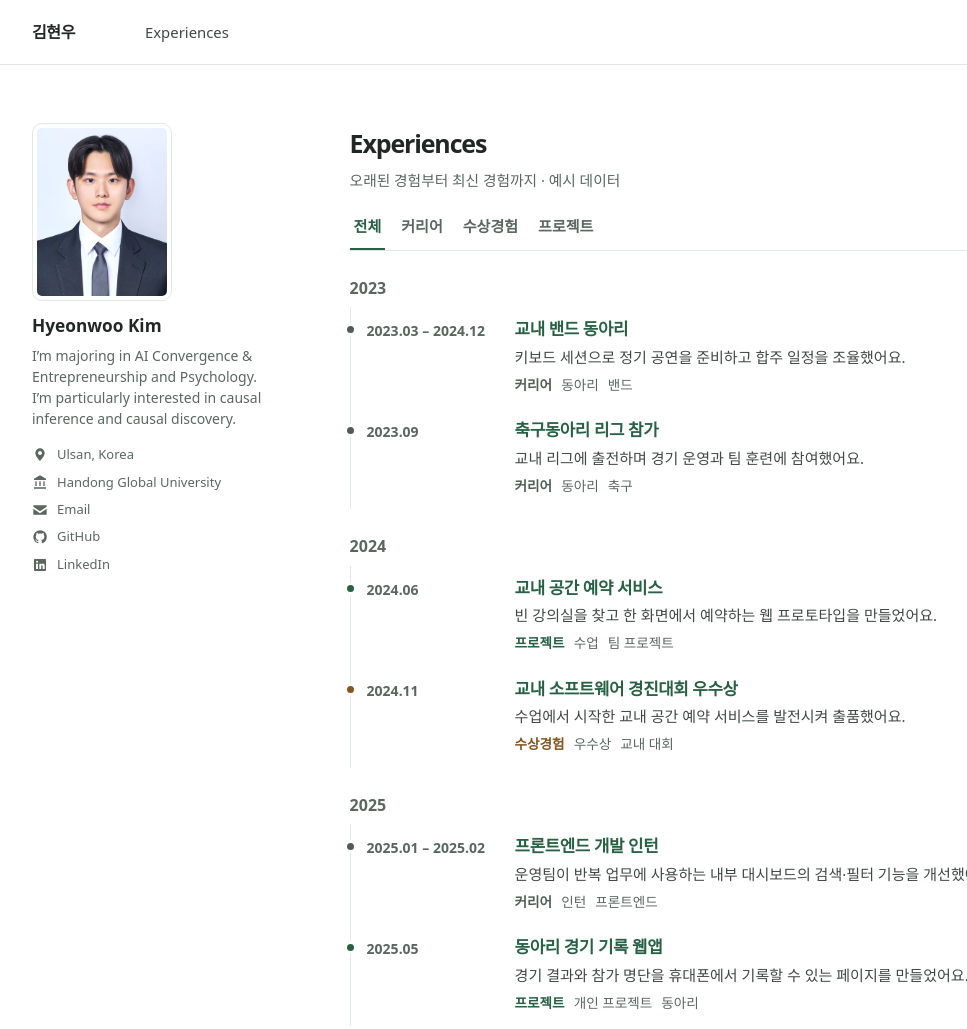
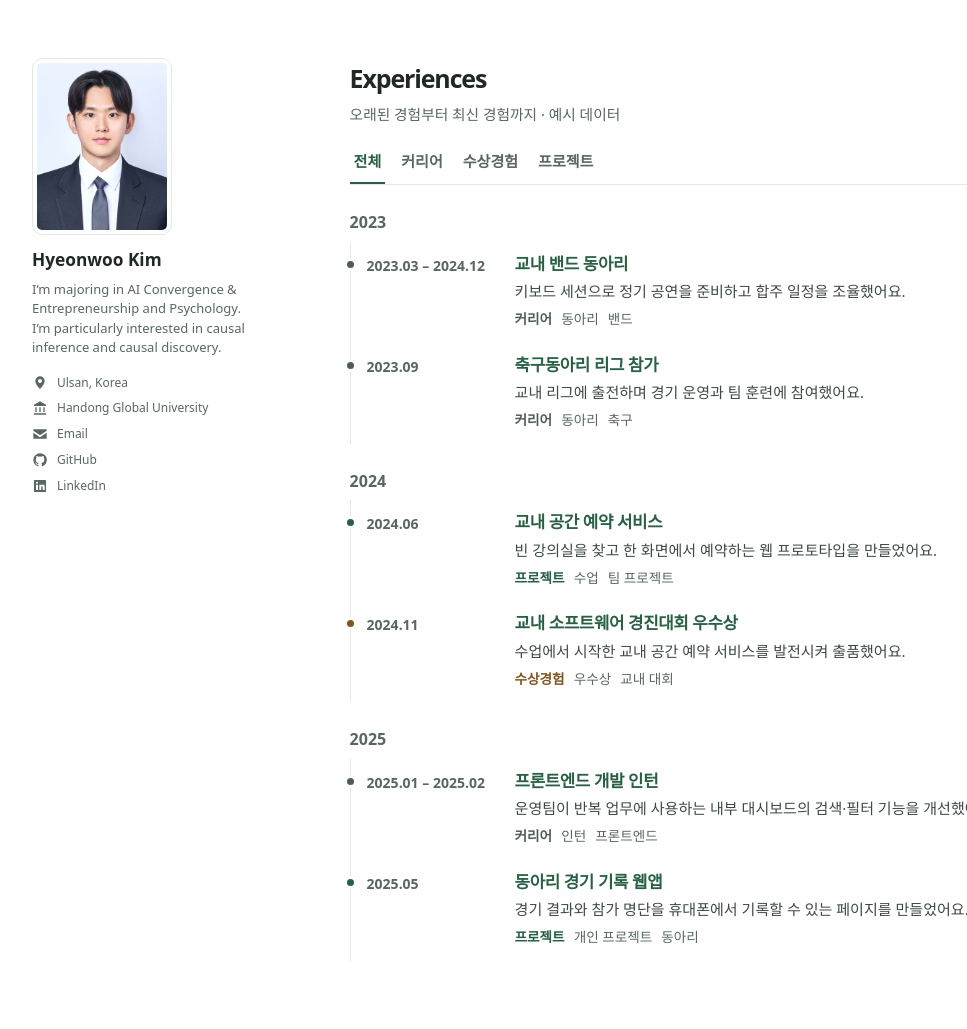
Before and after one commit to Jesse-hyeon/Jesse-hyeon.github.io, a plain HTML site: page index.html in a window 1280 px wide. Shown: the top 1029 px of the page, without its empty margins (88-1055 px from the left). Drawn offline with Linux system fonts and the light colour scheme; a web font is replaced by a local one.

Commit message:
Refine profile typography and remove top navigation

```diff
--- a/index.html
+++ b/index.html
@@ -6,25 +6,20 @@
   <meta name="description" content="커리어, 수상, 프로젝트를 시간순으로 모은 포트폴리오">
   <title>김현우 포트폴리오</title>
   <link rel="stylesheet" href="https://cdn.jsdelivr.net/gh/orioncactus/pretendard@v1.3.9/dist/web/variable/pretendardvariable-dynamic-subset.css">
-  <link rel="stylesheet" href="./styles.css?v=13">
+  <link rel="stylesheet" href="./styles.css?v=14">
   <script src="./entries.js" defer></script>
   <script src="./app.js" defer></script>
 </head>
 <body data-page="timeline" id="top">
-  <header class="site-header">
-    <div class="shell header-inner">
-      <a class="brand" href="./index.html">김현우</a>
-      <nav class="site-nav" aria-label="주 메뉴">
-        <a href="#timeline">Experiences</a>
-      </nav>
-    </div>
-  </header>
   <div class="shell page-layout">
     <aside class="profile" aria-label="프로필">
       <img class="profile-avatar" src="./assets/profile.webp" width="360" height="463" alt="김현우 프로필 사진">
       <div class="profile-copy">
         <p class="profile-name">Hyeonwoo Kim</p>
-        <p class="profile-description" lang="en">I’m majoring in AI Convergence &amp; Entrepreneurship and Psychology. I’m particularly interested in causal inference and causal discovery.</p>
+        <p class="profile-description" lang="en">
+          <span>I’m majoring in AI Convergence &amp; Entrepreneurship and Psychology.</span>
+          <span>I’m particularly interested in causal inference and causal discovery.</span>
+        </p>
         <ul class="profile-details" aria-label="소속 및 연락처">
           <li>
             <svg viewBox="0 0 24 24" aria-hidden="true"><path fill-rule="evenodd" d="M12 2a7 7 0 0 0-7 7c0 5 7 12 7 12s7-7 7-12a7 7 0 0 0-7-7Zm0 10a3 3 0 1 0 0-6 3 3 0 0 0 0 6Z"/></svg>
--- a/styles.css
+++ b/styles.css
@@ -20,13 +20,6 @@ button { font: inherit; }
 :focus-visible { outline: 2px solid var(--link); outline-offset: 4px; }
 .shell { width: min(1040px, calc(100% - 64px)); margin-inline: auto; }
 
-.site-header { border-bottom: 1px solid var(--line); }
-.header-inner { display: flex; align-items: baseline; gap: clamp(26px, 6vw, 70px); padding-block: 19px; }
-.brand { color: var(--ink); font-weight: 800; letter-spacing: -0.025em; text-decoration: none; }
-.site-nav { display: flex; flex-wrap: wrap; gap: 6px 24px; }
-.site-nav a { color: var(--body); font-size: 0.93rem; text-decoration: none; }
-.site-nav a:hover { color: var(--link); text-decoration: underline; }
-
 .page-layout { display: grid; grid-template-columns: 260px minmax(0, 1fr); gap: clamp(28px, 4.5vw, 58px); padding-block: 58px 68px; }
 .profile { display: grid; align-content: start; justify-items: start; gap: 11px; }
 .profile-avatar {
@@ -34,10 +27,11 @@ button { font: inherit; }
   border-radius: 10px; object-fit: cover; background: var(--paper);
 }
 .profile-name { margin: 0; font-size: 1.08rem; font-weight: 800; }
-.profile-description { max-width: 260px; margin: 5px 0 9px; font-size: 0.875rem; line-height: 1.5; color: var(--muted); text-wrap: balance; word-break: keep-all; }
+.profile-description { max-width: 260px; margin: 5px 0 9px; font-size: 0.8125rem; line-height: 1.5; color: var(--muted); text-wrap: balance; word-break: keep-all; }
+.profile-description span { display: block; }
 .profile-details {
   display: grid; gap: 6px; margin: 15px 0 0; padding: 0;
-  list-style: none; color: var(--muted); font-size: 0.8125rem;
+  list-style: none; color: var(--muted); font-size: 0.75rem;
 }
 .profile-details li { display: flex; align-items: center; gap: 9px; }
 .profile-details svg { flex: 0 0 16px; width: 16px; height: 16px; fill: currentColor; }
@@ -92,7 +86,7 @@ button { font: inherit; }
   display: flex; justify-content: space-between; gap: 12px; padding-block: 17px 23px;
   border-top: 1px solid var(--line); color: var(--muted); font-size: 0.875rem;
 }
-.detail-main { max-width: 740px; min-height: calc(100vh - 130px); padding-block: 40px 64px; }
+.detail-main { max-width: 740px; min-height: calc(100vh - 65px); padding-block: 40px 64px; }
 .back-link { display: inline-block; margin-bottom: 25px; font-size: 0.94rem; font-weight: 650; }
 .detail-header h1 { margin-top: 8px; margin-bottom: 10px; }
 .detail-header { padding-bottom: 16px; border-bottom: 1px solid var(--line); }
@@ -107,7 +101,6 @@ button { font: inherit; }
 
 @media (max-width: 680px) {
   .shell { width: calc(100% - 36px); }
-  .header-inner { padding-block: 14px; }
   .page-layout { grid-template-columns: minmax(0, 1fr); gap: 25px; padding-block: 26px 48px; }
   .profile { padding-bottom: 22px; border-bottom: 1px solid var(--line); }
   .profile-avatar { width: 106px; }
```
Also changed, not shown: detail.html (+1 -9 lines).
